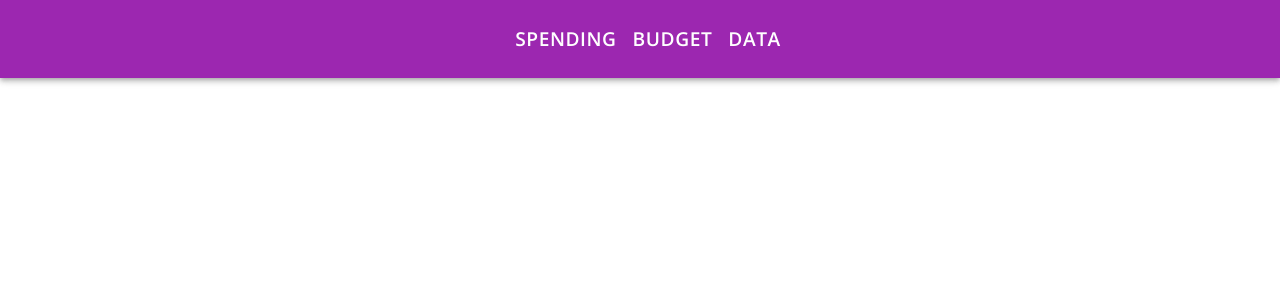
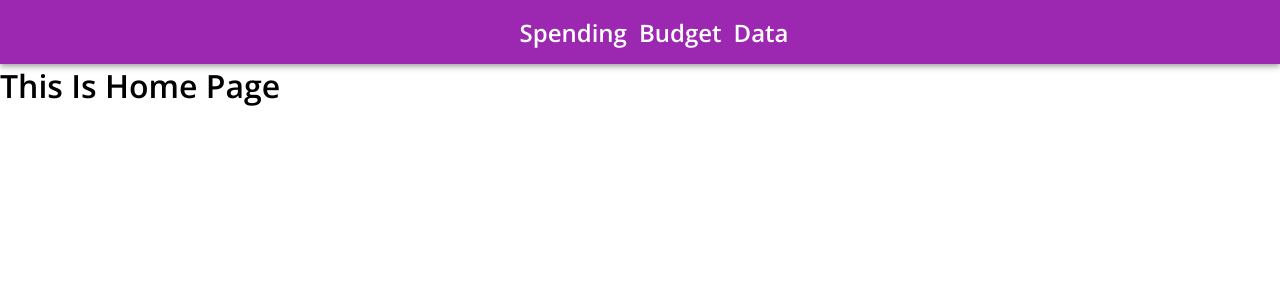
Before and after one commit to ErnAbr/Expense-Tracking-App, a React (Vite) app in the folder client/: page / in a window 1280 px wide. Shown: the top 300 px of the page. Built offline with nearby package versions, Linux system fonts and the light colour scheme; some icons are missing.

Commit message:
basic routing

```diff
--- a/client/package.json
+++ b/client/package.json
@@ -15,7 +15,8 @@
     "@mui/icons-material": "^7.0.2",
     "@mui/material": "^7.0.2",
     "react": "^19.0.0",
-    "react-dom": "^19.0.0"
+    "react-dom": "^19.0.0",
+    "react-router-dom": "^7.5.0"
   },
   "devDependencies": {
     "@eslint/js": "^9.21.0",
--- a/client/src/App.tsx
+++ b/client/src/App.tsx
@@ -1,10 +1,10 @@
 import "./app.scss";
-import { AppNavBar } from "./components/AppBar/AppBar";
+import { Routes } from "./navigation/routes/router";
 
 function App() {
   return (
     <>
-      <AppNavBar />
+      <Routes />
     </>
   );
 }
--- a/client/src/components/AppBar/appBar.module.scss
+++ b/client/src/components/AppBar/AppNavBar.module.scss
@@ -29,3 +29,19 @@
   display: flex;
   align-items: center;
 }
+
+.smallScreenLinkStyles,
+.largeScreenLinkStyles {
+  color: white;
+  text-decoration: none;
+}
+
+.smallScreenDropdownLinkstyles {
+  color: black;
+  text-decoration: none;
+}
+
+.largeScreenLinkStyles {
+  font-size: 1.5rem;
+  margin-left: 0.5em;
+}
--- a/client/src/components/AppBar/AppBar.tsx
+++ b/client/src/components/AppBar/AppNavBar.tsx
@@ -1,5 +1,5 @@
 import * as React from "react";
-import styles from "./appBar.module.scss";
+import styles from "./AppNavBar.module.scss";
 import AppBar from "@mui/material/AppBar";
 import Box from "@mui/material/Box";
 import Toolbar from "@mui/material/Toolbar";
@@ -8,12 +8,20 @@ import Typography from "@mui/material/Typography";
 import Menu from "@mui/material/Menu";
 import MenuIcon from "@mui/icons-material/Menu";
 import Container from "@mui/material/Container";
-import Button from "@mui/material/Button";
 import MenuItem from "@mui/material/MenuItem";
 import AdbIcon from "@mui/icons-material/Adb";
+import { Link } from "react-router-dom";
+import { routes } from "../../navigation/routes/routes";
 
-const pages = ["Spending", "Budget", "Data"];
-const login = ["Login", "Register"];
+const pages = [
+  { name: "Spending", path: routes.SPENDINGS },
+  { name: "Budget", path: routes.BUDGET },
+  { name: "Data", path: routes.DATA },
+];
+const login = [
+  { name: "Login", path: routes.HOME },
+  { name: "Register", path: routes.REGISTER },
+];
 
 export const AppNavBar = () => {
   const [anchorElNav, setAnchorElNav] = React.useState<null | HTMLElement>(
@@ -52,8 +60,13 @@ export const AppNavBar = () => {
               onClose={handleCloseNavMenu}
             >
               {pages.map((page) => (
-                <MenuItem key={page} onClick={handleCloseNavMenu}>
-                  <Typography>{page}</Typography>
+                <MenuItem key={page.name} onClick={handleCloseNavMenu}>
+                  <Link
+                    className={styles.smallScreenDropdownLinkstyles}
+                    to={page.path}
+                  >
+                    <Typography>{page.name}</Typography>
+                  </Link>
                 </MenuItem>
               ))}
             </Menu>
@@ -61,10 +74,12 @@ export const AppNavBar = () => {
               {login.map((page) => (
                 <MenuItem
                   sx={{ padding: 0 }}
-                  key={page}
+                  key={page.name}
                   onClick={handleCloseNavMenu}
                 >
-                  <Typography>{page}</Typography>
+                  <Link className={styles.smallScreenLinkStyles} to={page.path}>
+                    <Typography>{page.name}</Typography>
+                  </Link>
                 </MenuItem>
               ))}
             </Box>
@@ -73,20 +88,17 @@ export const AppNavBar = () => {
           {/* this one gives links to larger screens */}
           <Box className={styles.largerScreenBox}>
             <Box className={styles.largeScreenLogoBox}>
-              <AdbIcon sx={{ mr: 1 }} />
+              <AdbIcon sx={{ mr: 1 }} fontSize="large" />
             </Box>
             {pages.map((page) => (
-              <Button
-                key={page}
+              <Link
+                className={styles.largeScreenLinkStyles}
+                to={page.path}
+                key={page.name}
                 onClick={handleCloseNavMenu}
-                sx={{
-                  my: 2,
-                  color: "white",
-                  fontSize: "1.2rem",
-                }}
               >
-                {page}
-              </Button>
+                {page.name}
+              </Link>
             ))}
           </Box>
         </Toolbar>
--- /dev/null
+++ b/client/src/navigation/layout/MainLayout.tsx
@@ -0,0 +1,11 @@
+import { Outlet } from "react-router-dom";
+import { AppNavBar } from "../../components/AppBar/AppNavBar";
+
+export const MainLayout = () => {
+  return (
+    <>
+      <AppNavBar />
+      <Outlet />
+    </>
+  );
+};
--- /dev/null
+++ b/client/src/navigation/routes/router.tsx
@@ -0,0 +1,26 @@
+import { createBrowserRouter, RouterProvider } from "react-router-dom";
+import { MainLayout } from "../layout/MainLayout";
+import { routes } from "./routes";
+import { HomePage } from "../../pages/HomePage/HomePage";
+import { RegisterPage } from "../../pages/RegisterPage/RegisterPage";
+import { SpendingPage } from "../../pages/SpendingPage/SpendingPage";
+import { BudgetPage } from "../../pages/BudgetPage/BudgetPage";
+import { DataPage } from "../../pages/DataPage/DataPage";
+
+const router = createBrowserRouter([
+  {
+    path: routes.HOME,
+    element: <MainLayout />,
+    children: [
+      { path: routes.HOME, element: <HomePage /> },
+      { path: routes.REGISTER, element: <RegisterPage /> },
+      { path: routes.SPENDINGS, element: <SpendingPage /> },
+      { path: routes.BUDGET, element: <BudgetPage /> },
+      { path: routes.DATA, element: <DataPage /> },
+    ],
+  },
+]);
+
+export const Routes = () => {
+  return <RouterProvider router={router} />;
+};
--- /dev/null
+++ b/client/src/navigation/routes/routes.ts
@@ -0,0 +1,7 @@
+export const routes = {
+  HOME: "/",
+  REGISTER: "/register",
+  SPENDINGS: "/spendings",
+  BUDGET: "/budget",
+  DATA: "/data",
+};
--- /dev/null
+++ b/client/src/pages/BudgetPage/BudgetPage.tsx
@@ -0,0 +1,3 @@
+export const BudgetPage = () => {
+  return <h1>This Is Budget Page</h1>;
+};
--- /dev/null
+++ b/client/src/pages/DataPage/DataPage.tsx
@@ -0,0 +1,3 @@
+export const DataPage = () => {
+  return <h1>This is Data Page</h1>;
+};
--- /dev/null
+++ b/client/src/pages/HomePage/HomePage.tsx
@@ -0,0 +1,3 @@
+export const HomePage = () => {
+  return <h1>This Is Home Page</h1>;
+};
--- /dev/null
+++ b/client/src/pages/RegisterPage/RegisterPage.tsx
@@ -0,0 +1,3 @@
+export const RegisterPage = () => {
+  return <h1>This Is Register Page</h1>;
+};
--- /dev/null
+++ b/client/src/pages/SpendingPage/SpendingPage.tsx
@@ -0,0 +1,3 @@
+export const SpendingPage = () => {
+  return <h1>This Is Spending Page</h1>;
+};
```
Also changed, not shown: 1 other file (tests, documents, lock files or other folders).
